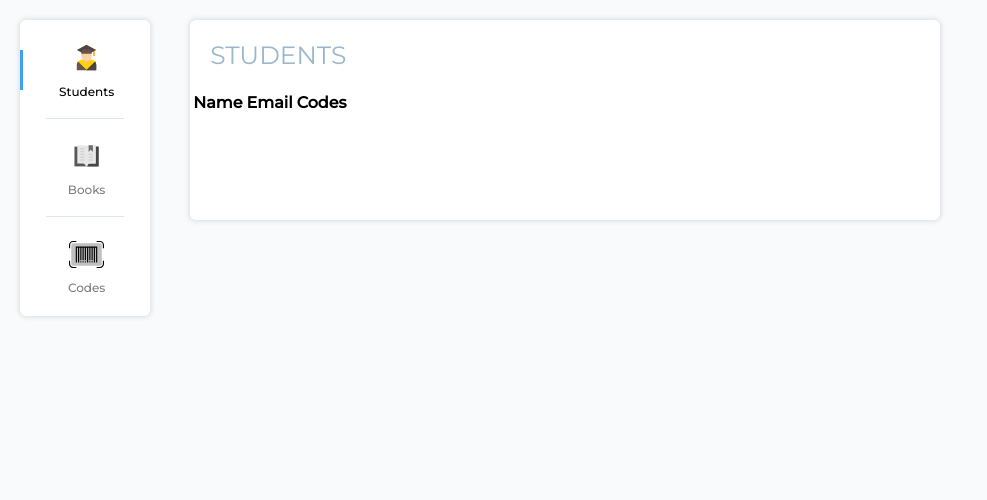
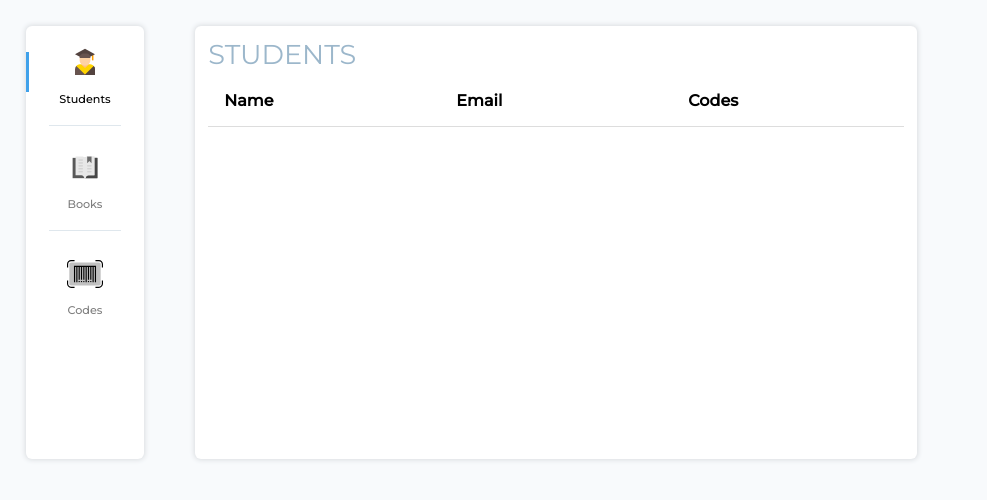
Before and after one commit to cooperhammond/miskatonic-book-manager, a React app in the folder client/: page / in a window 1280 px wide. Shown: the whole page, without its empty margins (0-987 px from the left). Built offline with nearby package versions, Linux system fonts and the light colour scheme; no server answers; what keymirror would draw is missing.

Commit message:
Added in a table to display data from server
Also changed units in css to be more scalable in size

```diff
--- a/client/src/components/AppRender/app.scss
+++ b/client/src/components/AppRender/app.scss
@@ -1,23 +1,23 @@
 /* S T I Z I L E S */
-body {
+html, body {
+  font-family: 'Montserrat', sans-serif;
+  font-weight: 400;
+  background: #f8fafc;
+
   margin: 0;
   padding: 0;
-  font-family: 'Montserrat', sans-serif;
-  font-weight: 400;
   -webkit-font-smoothing: antialiased;
   -moz-osx-font-smoothing: grayscale;
-
-  background: #f8fafc;
-}
-
-/* m a k e  i t  F L O A T */
-.floating {
-  margin: 20px;
-  border-radius: 6px;
-  box-shadow: 0px 0px 5px 1px #dadde0;
-  background-color: white;
 }
 
 .main {
   display: flex;
 }
+
+/* m a k e  i t  F L O A T */
+.floating {
+  margin: 2%;
+  border-radius: 6px;
+  box-shadow: 0px 0px 5px 1px #dadde0;
+  background-color: white;
+}
--- a/client/src/components/FocusBox/focusbox.scss
+++ b/client/src/components/FocusBox/focusbox.scss
@@ -1,10 +1,10 @@
 .focusbox {
-  width: 750px;
-  height: 200px;
+  width: auto;
+  padding: 1%;
+  overflow: hidden;
 
   .header {
-    margin: 20px;
-    font-size: 25px;
+    font-size: 3.4vh;
     color: #9cb7cb;
   }
 }
--- a/client/src/components/FocusTable/FocusTableRender.js
+++ b/client/src/components/FocusTable/FocusTableRender.js
@@ -1,4 +1,6 @@
 import React from 'react';
+
+import "./focustable.scss";
 
 export default function (props, state) {
 
@@ -41,11 +43,13 @@ export default function (props, state) {
   }
 
   return (
-    <table>
-      <tbody>
+    <table className="focus-table">
+      <thead>
         <tr>
           {labels}
         </tr>
+      </thead>
+      <tbody>
         {rows}
       </tbody>
     </table>
--- /dev/null
+++ b/client/src/components/FocusTable/focustable.scss
@@ -0,0 +1,40 @@
+.focus-table {
+  border-collapse: collapse;
+
+  font-size: 2vh;
+
+  tbody, thead {
+    display: block;
+  }
+
+  td, th {
+    border-bottom: 1px solid #ddd;
+    padding: 2vh;
+    min-width: 25vh;
+    max-width: 25vh;
+  }
+
+  th {
+    padding-top: 2.4vh;
+    padding-bottom: 2vh;
+    text-align: left;
+  }
+
+  tbody {
+    height: 40vh;
+
+    overflow-x: hidden;
+    overflow-y: scroll;
+
+    tr:nth-child(odd){
+      background-color: #f9f9f9;
+    }
+    tr:nth-child(even){
+      background-color: #ffffff;
+    }
+
+    tr:hover {
+      background-color: #f2f2f2;
+    }
+  }
+}
--- a/client/src/components/Sidebar/sidebar.scss
+++ b/client/src/components/Sidebar/sidebar.scss
@@ -1,26 +1,28 @@
 /* Sidebar! */
 .sidebar {
-  width: auto;
+  min-height: 10vh;
+
   z-index: 1;
   top: auto;
-  overflow-x: hidden;
+  overflow-y: hidden;
 
-  padding-top: 10px;
-  padding-bottom: 10px;
+  padding-top: .5em;
+  padding-bottom: .5em;
 
-  display: grid;
+  display: table;
   text-align: center;
 
   .button {
+    font-size: 1.4vh;
     background-color: #FFFFFF;
     color: #7e7e7e;
     padding: .5em .5em .5em .5em;
-    margin: 5px 30px 5px 30px;
-    font-size: 12px;
+    margin: .5em 2.5em .5em 2.5em;
 
     display: inline-block;
     transition: all 0.2s ease;
 
+    // Make it act like a button, not a document
     user-drag: none;
     user-select: none;
     -moz-user-select: none;
@@ -29,7 +31,7 @@
     -ms-user-select: none;
 
     .text {
-      margin-top: 5px;
+      margin-top: 1vh;
       font-family: 'Montserrat', sans-serif;
       font-weight: 500;
     }
@@ -37,9 +39,8 @@
     img {
       -webkit-filter: grayscale(100%);
       transition: all 0.2s ease;
-      height: 35px;
-      width: 35px;
-      pointer-events: none; /* May limit onClick events */
+      height: 4.5vh;
+      pointer-events: none; // WARNING: May limit onClick events
     }
   }
 
@@ -66,17 +67,20 @@
   }
 
   .selector {
+    font-size: 0;
+    margin-right: -.4vh;
     background-color: inherit;
     display: inline-block;
-    width: 3px;
-    height: 40px;
+    width: .4vh;
+    height: 5vh;
 
     float: left;
     transition: all 0.2s ease;
 
     // Shift upwards
     position: relative;
-    top: 20px;
+    top: 2.3vh
+
   }
 
   .selector.highlighted {
```
